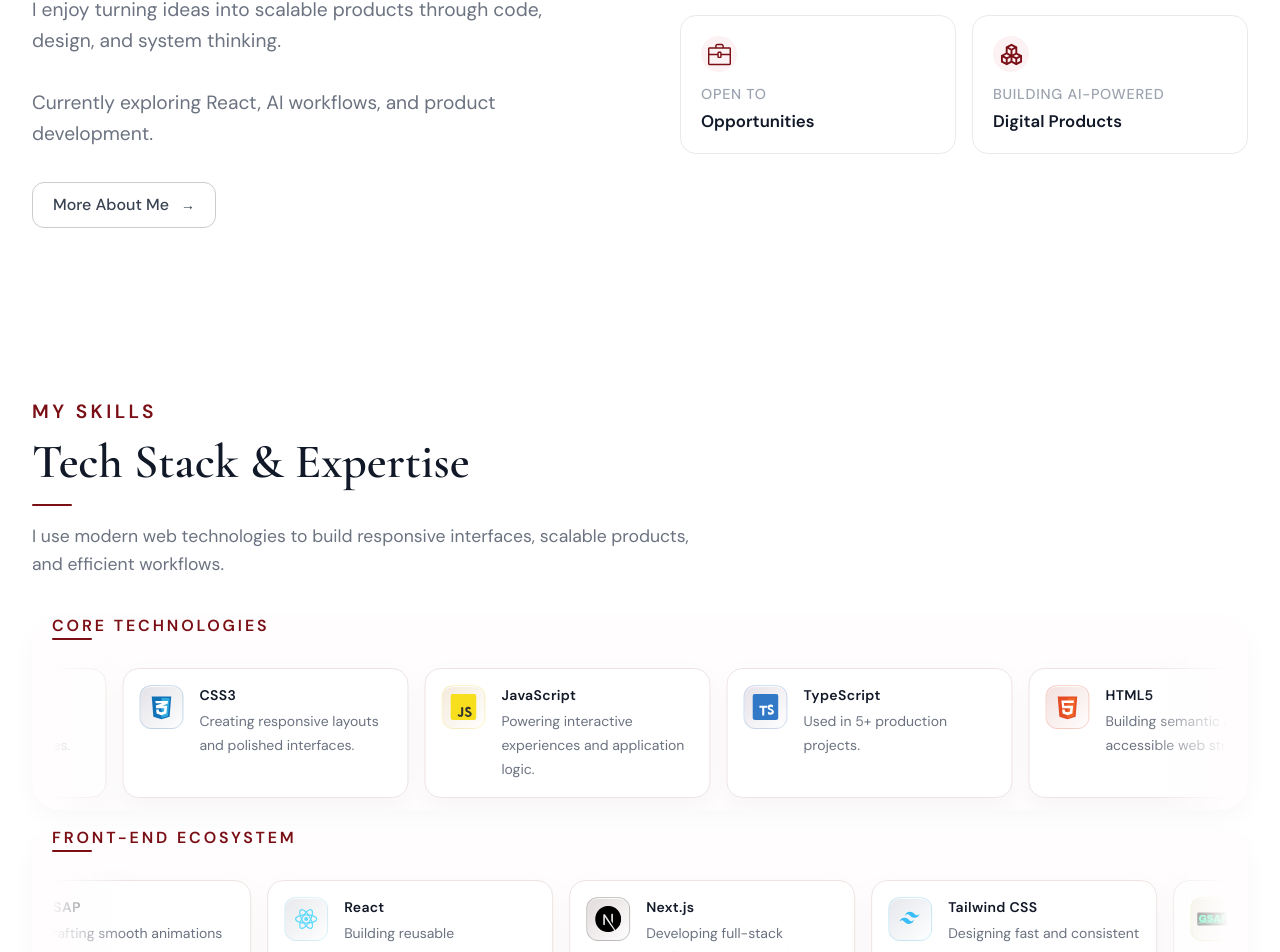
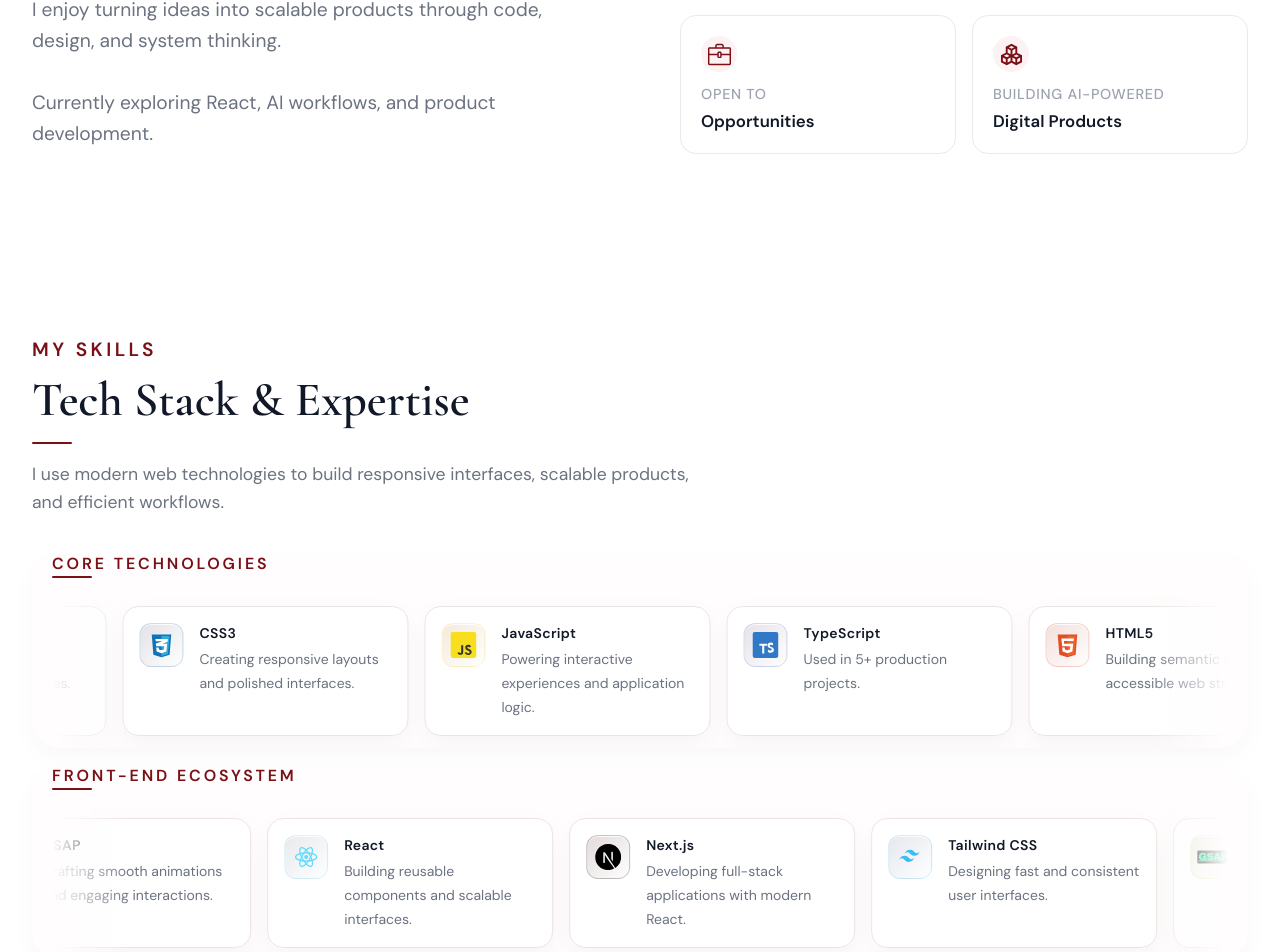
Before and after one commit to syfaarizal/syifa-portfolio-clean, a React (Vite) app: page / in a window 1280 px wide. Shown: the part 1215-2167 px from the top of the page. Built offline with nearby package versions, Linux system fonts and the light colour scheme.

Commit message:
refac(about): remove button view more about me

```diff
--- a/src/components/About.tsx
+++ b/src/components/About.tsx
@@ -95,10 +95,6 @@ export default function About() {
               I enjoy turning ideas into scalable products through code, design, and system thinking. <br /> <br />
               Currently exploring React, AI workflows, and product development.
             </p>
-
-            <button className="mt-4 inline-flex w-full items-center justify-center gap-2 rounded-xl border border-[#CCCCCC] px-5 py-2.5 font-sans text-[1rem] font-medium text-gray-700 transition-colors duration-200 hover:border-burgundy hover:text-burgundy sm:w-auto">
-              More About Me <i className="ml-1 text-sm">→</i>
-            </button>
           </div>
 
           <div className="grid grid-cols-1 gap-4 sm:grid-cols-2">
```
